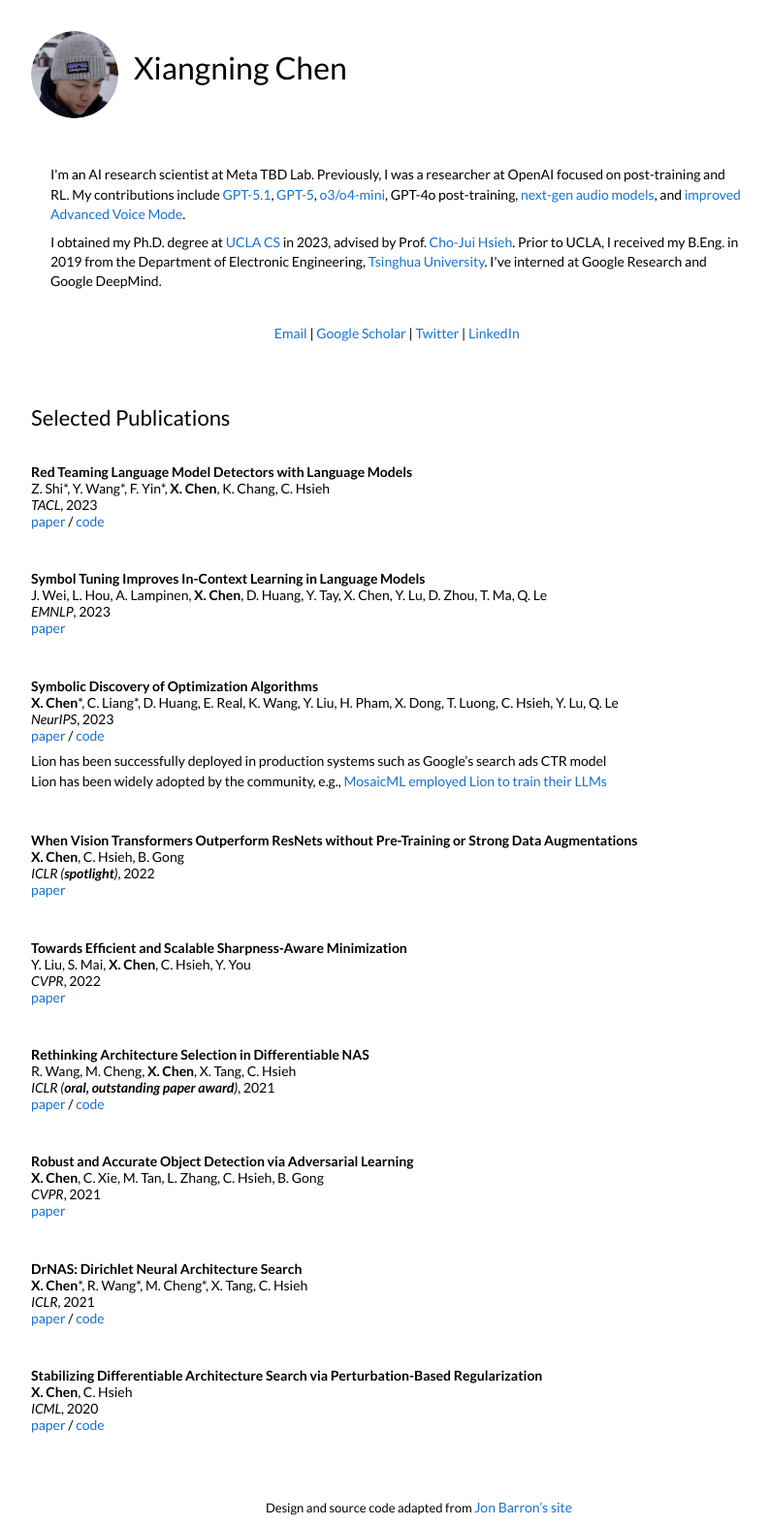
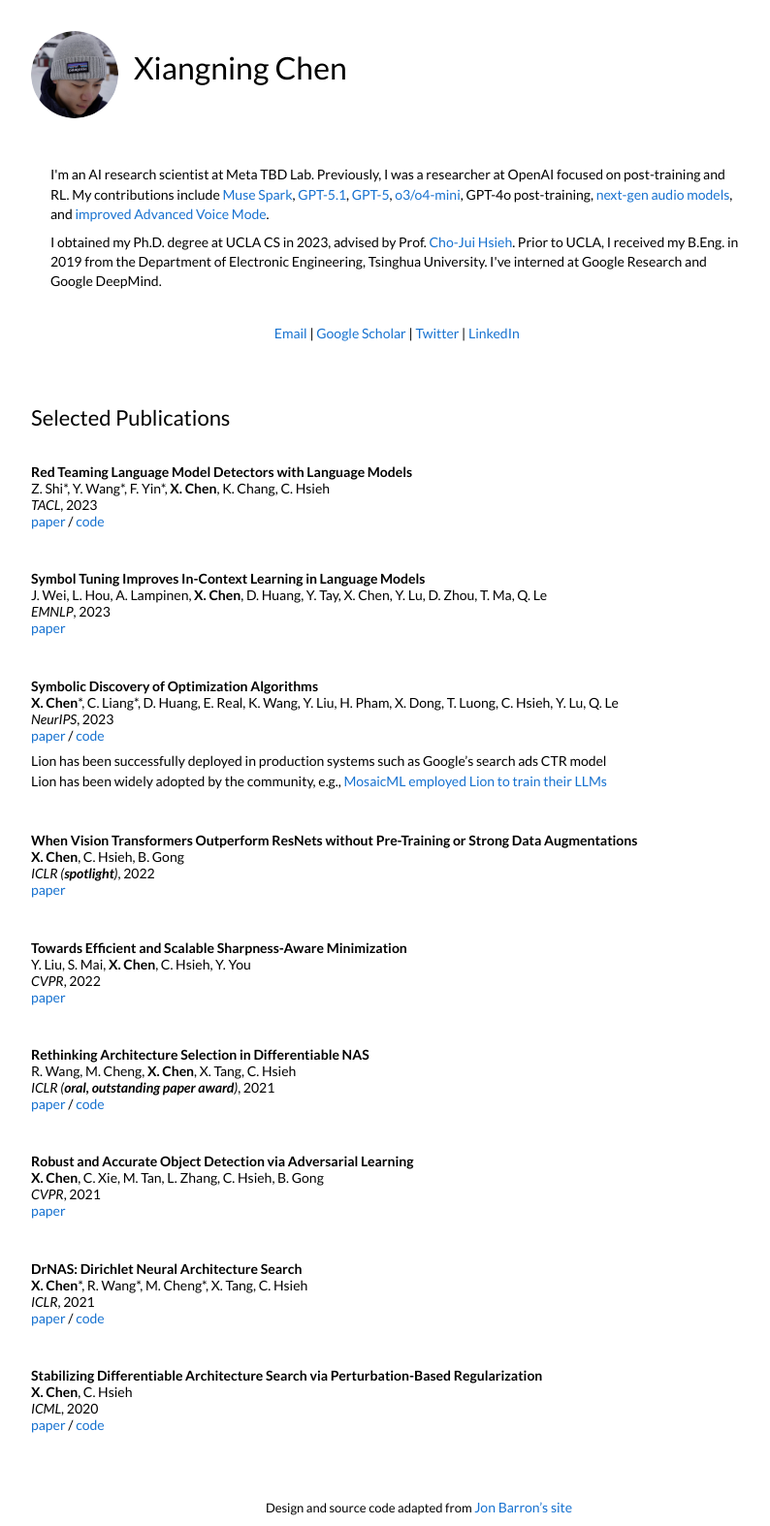
Before and after one commit to xiangning-chen/xiangning-chen.github.io, a Jekyll site: the page built from _posts/2023-05-31-red.markdown, in a window 1280 px wide. Shown: the whole page at 97% size, without its empty margins (208-1002 px from the left). Built offline with Jekyll 4.4.1, drawn with Linux system fonts in a browser that asks for light colours.

Commit message:
Update homepage bio links

```diff
--- a/_layouts/default.html
+++ b/_layouts/default.html
@@ -87,7 +87,8 @@
       <p>
         I'm an AI research scientist at Meta TBD Lab.
         Previously, I was a researcher at OpenAI focused on post-training and RL.
-        My contributions include <a href="https://openai.com/index/gpt-5-1/">GPT-5.1</a>,
+        My contributions include <a href="https://ai.meta.com/blog/introducing-muse-spark-msl/">Muse Spark</a>,
+        <a href="https://openai.com/index/gpt-5-1/">GPT-5.1</a>,
         <a href="https://openai.com/index/introducing-gpt-5/">GPT-5</a>,
         <a href="https://openai.com/index/introducing-o3-and-o4-mini/">o3/o4-mini</a>, GPT-4o post-training,
         <a href="https://openai.com/index/introducing-our-next-generation-audio-models/">next-gen audio models</a>,
@@ -98,10 +99,10 @@
         an AI startup that aims to bring large language models to the physical world.
       </p> -->
       <p>
-        I obtained my Ph.D. degree at <a href="https://www.cs.ucla.edu/">UCLA CS</a> in 2023,
+        I obtained my Ph.D. degree at UCLA CS in 2023,
         advised by Prof. <a href="http://web.cs.ucla.edu/~chohsieh/">Cho-Jui Hsieh</a>. Prior to UCLA,
         I received my B.Eng. in 2019 from the Department of Electronic Engineering,
-        <a href="https://www.tsinghua.edu.cn/">Tsinghua University</a>.
+        Tsinghua University.
         I've interned at Google Research and Google DeepMind.
       </p>
 
```
